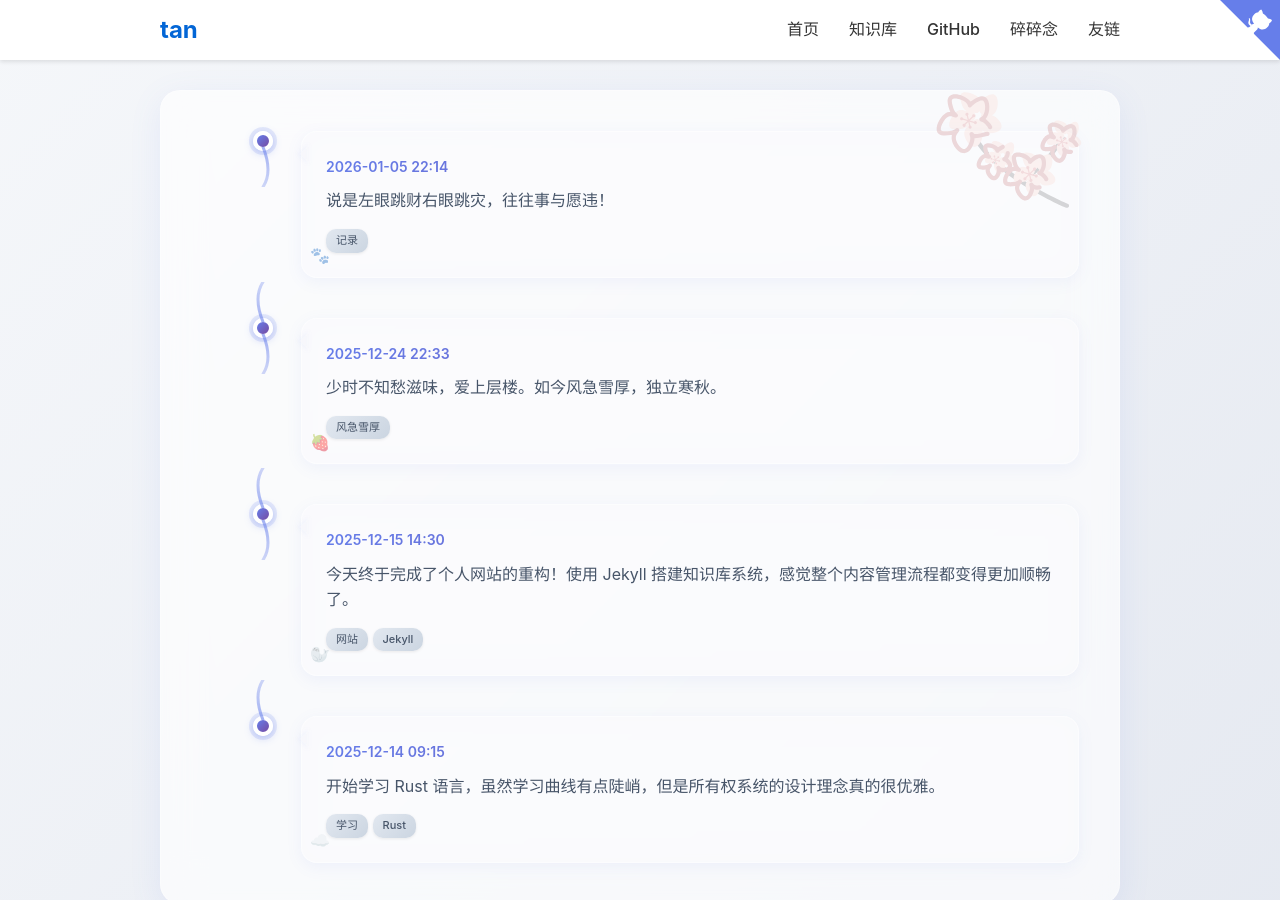
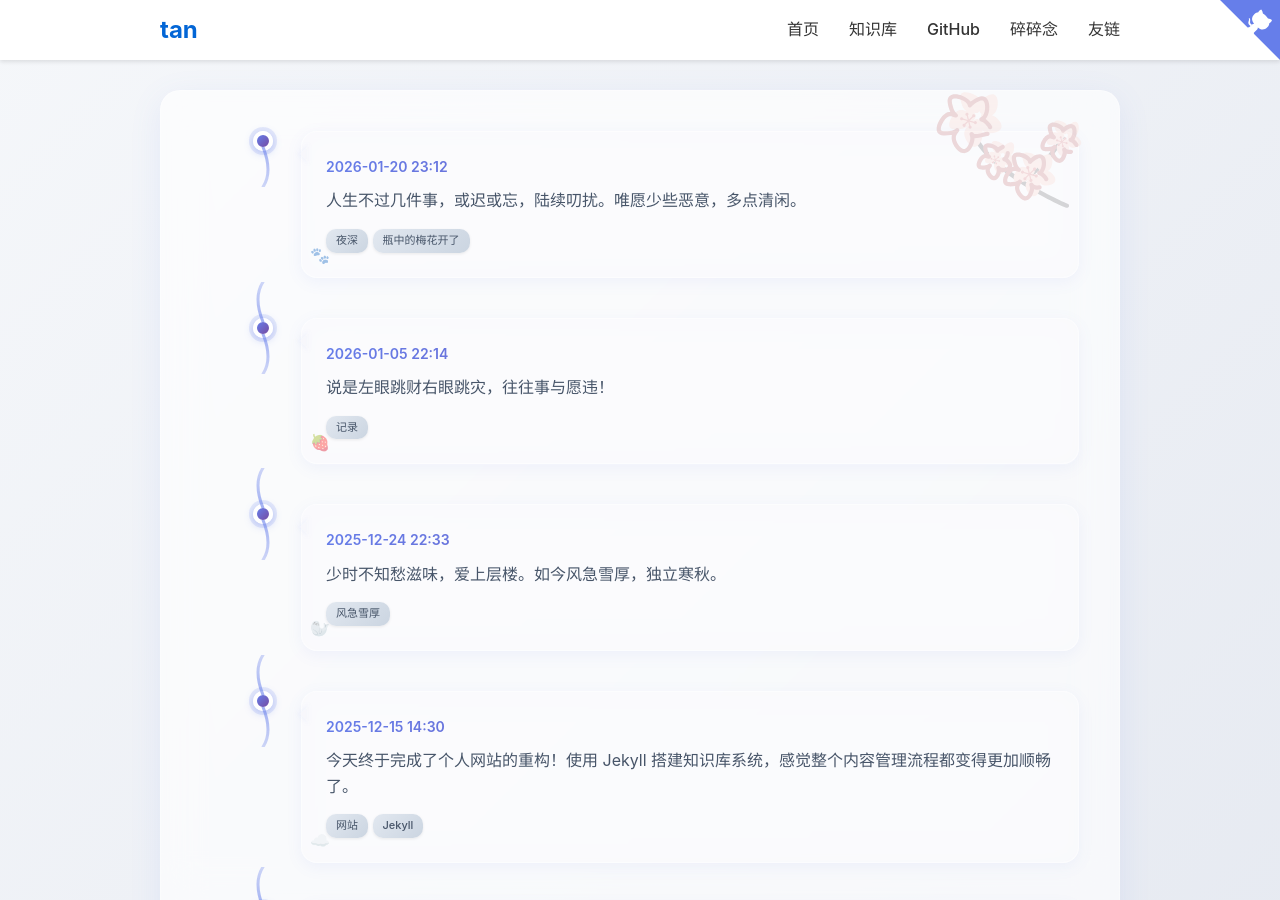
Before and after one commit to en-o/blog, a Jekyll site: the page built from pages/thoughts.md, in a window 1280 px wide and 900 px high. Built offline with Jekyll 4.4.1, drawn with Linux system fonts in a browser that asks for light colours; comment, search, counter and statistics services are not loaded.

Commit message:
thoughts.yml

```diff
--- a/_data/thoughts.yml
+++ b/_data/thoughts.yml
@@ -1,3 +1,8 @@
+- datetime: 2026-01-20 23:12
+  content: 人生不过几件事，或迟或忘，陆续叨扰。唯愿少些恶意，多点清闲。
+  tags:
+    - 夜深
+    - 瓶中的梅花开了
 - datetime: 2026-01-05 22:14
   content: 说是左眼跳财右眼跳灾，往往事与愿违！
   tags:
```
